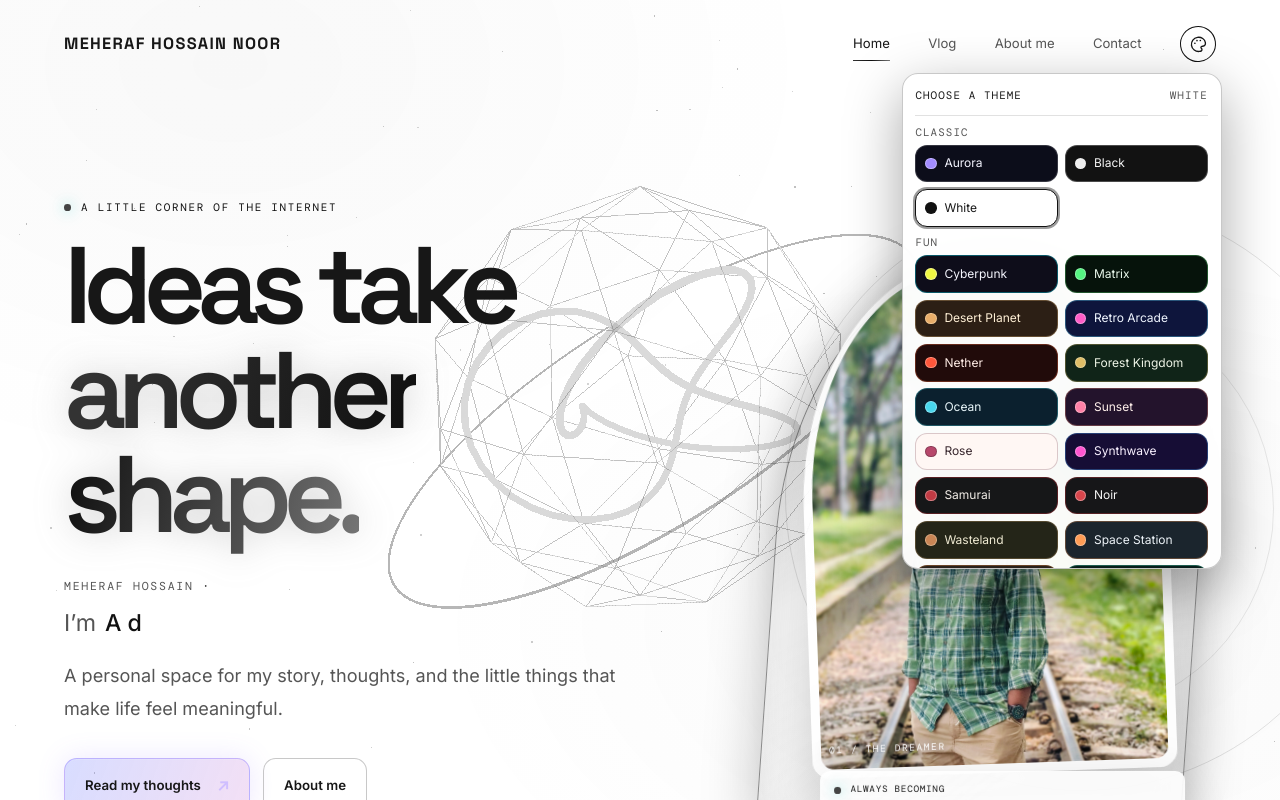
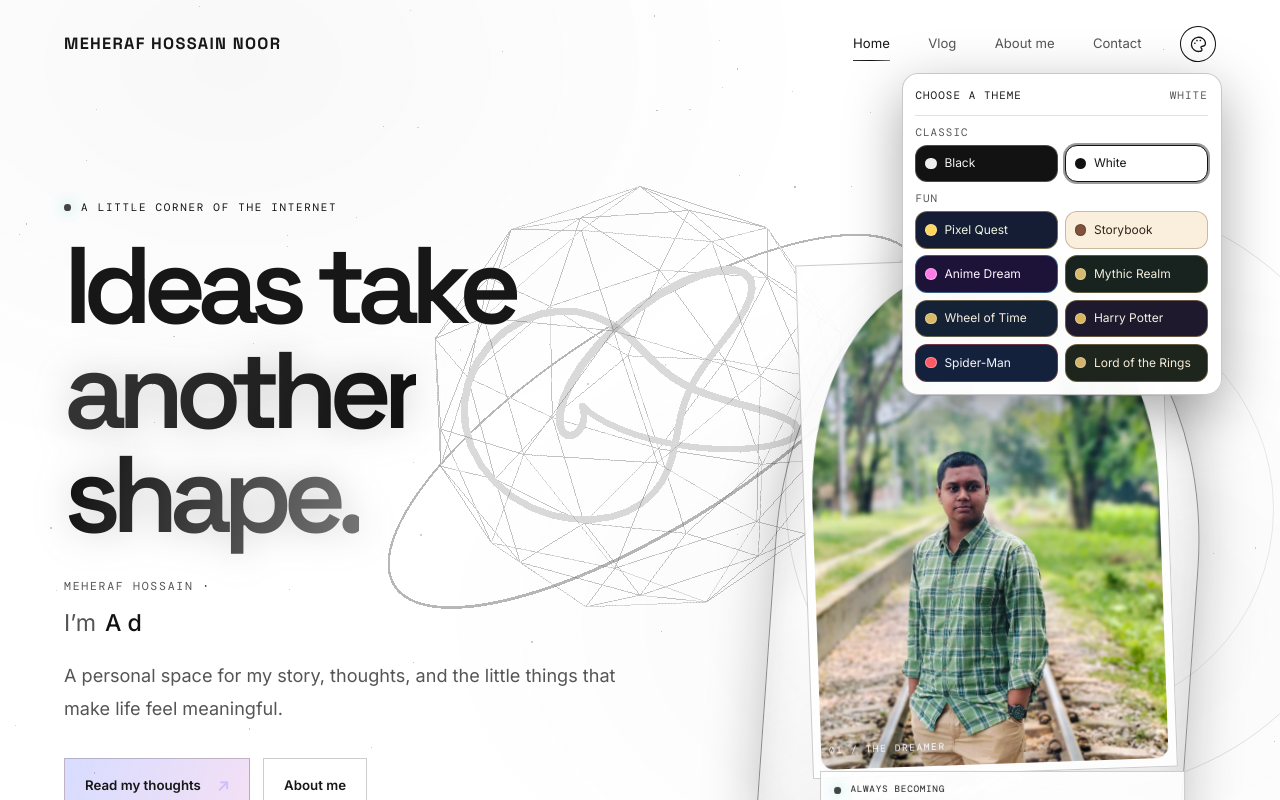
Before and after one commit to MeherafHossainNoor/MHNoor, a React (Vite) app: page / in a window 1280 px wide. Both pictures are taken after a click on the button 1198 px from the left and 43 px from the top of the page. Shown: the top 800 px of the page. Built offline with nearby package versions, Linux system fonts and the light colour scheme.

Commit message:
Refine theme collection

```diff
--- a/public/theme-catalog.js
+++ b/public/theme-catalog.js
@@ -2,7 +2,6 @@ window.siteThemeGroups = [
   {
     name: "Classic",
     themes: [
-      { id: "aurora", name: "Aurora" },
       { id: "black", name: "Black" },
       { id: "white", name: "White" },
     ],
@@ -10,36 +9,14 @@ window.siteThemeGroups = [
   {
     name: "Fun",
     themes: [
-      { id: "cyberpunk", name: "Cyberpunk" },
-      { id: "matrix", name: "Matrix" },
-      { id: "desert-planet", name: "Desert Planet" },
-      { id: "retro-arcade", name: "Retro Arcade" },
-      { id: "nether", name: "Nether" },
-      { id: "forest-kingdom", name: "Forest Kingdom" },
-      { id: "ocean", name: "Ocean" },
-      { id: "sunset", name: "Sunset" },
-      { id: "rose", name: "Rose" },
-      { id: "synthwave", name: "Synthwave" },
-      { id: "samurai", name: "Samurai" },
-      { id: "noir", name: "Noir" },
-      { id: "wasteland", name: "Wasteland" },
-      { id: "space-station", name: "Space Station" },
-      { id: "dungeon", name: "Dungeon" },
-      { id: "abyss", name: "Abyss" },
-      { id: "haunted", name: "Haunted" },
-      { id: "cozy-farm", name: "Cozy Farm" },
-      { id: "vaporwave", name: "Vaporwave" },
-      { id: "lavender", name: "Lavender" },
-      { id: "mint", name: "Mint" },
-      { id: "arctic", name: "Arctic" },
-      { id: "campfire", name: "Campfire" },
-      { id: "golden-hour", name: "Golden Hour" },
-      { id: "coffee", name: "Coffee" },
-      { id: "storm", name: "Storm" },
       { id: "pixel-quest", name: "Pixel Quest" },
       { id: "storybook", name: "Storybook" },
       { id: "anime-dream", name: "Anime Dream" },
       { id: "mythic-realm", name: "Mythic Realm" },
+      { id: "wheel-of-time", name: "Wheel of Time" },
+      { id: "harry-potter", name: "Harry Potter" },
+      { id: "web-slinger", name: "Spider-Man" },
+      { id: "middle-earth", name: "Lord of the Rings" },
     ],
   },
 ];
--- a/public/theme-init.js
+++ b/public/theme-init.js
@@ -8,11 +8,11 @@
     // Storage may be unavailable; use the system preference for this visit.
   }
 
-  let systemTheme = "aurora";
+  let systemTheme = "black";
   try {
     if (window.matchMedia("(prefers-color-scheme: light)").matches) systemTheme = "white";
   } catch {
-    // Older browsers without matchMedia retain the Aurora default.
+    // Older browsers without matchMedia retain the Black default.
   }
   document.documentElement.dataset.theme = validThemes.has(savedTheme) ? savedTheme : systemTheme;
 })();
--- a/src/main.jsx
+++ b/src/main.jsx
@@ -242,7 +242,7 @@ function Header({ page, theme, onThemeChange }) {
           <button
             className="theme-toggle"
             type="button"
-            aria-label={`Choose theme. Current theme: ${themeNames[theme] || "Aurora"}`}
+            aria-label={`Choose theme. Current theme: ${themeNames[theme] || "Black"}`}
             aria-expanded={themeOpen}
             aria-haspopup="dialog"
             onClick={() => setThemeOpen((open) => !open)}
@@ -263,7 +263,7 @@ function Header({ page, theme, onThemeChange }) {
             >
               <div className="theme-popover-heading">
                 <span className="theme-popover-title">Choose a theme</span>
-                <span className="theme-popover-hint" aria-live="polite">{themeNames[hoveredTheme] || themeNames[theme] || "Aurora"}</span>
+                <span className="theme-popover-hint" aria-live="polite">{themeNames[hoveredTheme] || themeNames[theme] || "Black"}</span>
               </div>
               {themeGroups.map((group) => (
                 <section className="theme-group" key={group.name} aria-label={`${group.name} themes`}>
@@ -645,7 +645,7 @@ function App() {
 
   useMotionAndReveal();
 
-  const [theme, setTheme] = useState(() => document.documentElement.dataset.theme || "aurora");
+  const [theme, setTheme] = useState(() => document.documentElement.dataset.theme || "black");
 
   const changeTheme = (nextTheme) => {
     document.documentElement.dataset.theme = nextTheme;
--- a/src/styles.css
+++ b/src/styles.css
@@ -1,4 +1,4 @@
-:is(:root, .theme-swatch[data-theme-id="aurora"]) {
+:root {
   color-scheme: dark;
   font-family: "Inter", sans-serif;
   --night: #070711;
@@ -283,6 +283,34 @@
   --scene-wire: #d6b96e; --scene-knot: #8ed6c0; --scene-orbit: #c47b72; --scene-particle-a: #d6b96e; --scene-particle-b: #89c5b2;
   --swatch-background: #141a1a; --swatch-accent: #d6b96e;
 }
+:is(html[data-theme="wheel-of-time"], .theme-swatch[data-theme-id="wheel-of-time"]) {
+  --night: #101b2c; --panel: rgb(25 40 60 / 88%); --panel-solid: #19283c; --line: rgb(225 206 156 / 18%); --line-bright: rgb(229 197 119 / 38%);
+  --white: #f4efdf; --muted: #c6c2b5; --blue: #a7c7d6; --violet: #d8b968; --pink: #c78d88; --cyan: #8cc4c1;
+  --ambient: radial-gradient(ellipse at 50% 50%, transparent 0 24%, rgb(216 185 104 / 9%) 25% 26%, transparent 27% 36%, rgb(167 199 214 / 8%) 37% 38%, transparent 39%), linear-gradient(145deg, #101b2c, #1d2b3b 60%, #282333);
+  --scene-wire: #d8b968; --scene-knot: #8cc4c1; --scene-orbit: #c78d88; --scene-particle-a: #d8b968; --scene-particle-b: #a7c7d6;
+  --swatch-background: #101b2c; --swatch-accent: #d8b968;
+}
+:is(html[data-theme="harry-potter"], .theme-swatch[data-theme-id="harry-potter"]) {
+  --night: #171323; --panel: rgb(37 31 54 / 88%); --panel-solid: #251f36; --line: rgb(222 197 143 / 18%); --line-bright: rgb(223 187 104 / 38%);
+  --white: #f5f0e5; --muted: #c9c2d1; --blue: #9eb7d5; --violet: #d8b45f; --pink: #c47b72; --cyan: #83bca7;
+  --ambient: radial-gradient(circle at 19% 17%, rgb(255 240 187 / 48%) 0 1px, transparent 2px), radial-gradient(circle at 68% 34%, rgb(255 240 187 / 34%) 0 1px, transparent 2px), radial-gradient(circle at 86% 75%, rgb(255 240 187 / 42%) 0 1px, transparent 2px), radial-gradient(ellipse at 50% 110%, rgb(140 105 189 / 18%), transparent 56%), linear-gradient(145deg, #171323, #211d36 56%, #171a2b);
+  --scene-wire: #d8b45f; --scene-knot: #9eb7d5; --scene-orbit: #83bca7; --scene-particle-a: #d8b45f; --scene-particle-b: #c4a4e8;
+  --swatch-background: #171323; --swatch-accent: #d8b45f;
+}
+:is(html[data-theme="web-slinger"], .theme-swatch[data-theme-id="web-slinger"]) {
+  --night: #101b32; --panel: rgb(21 38 68 / 88%); --panel-solid: #152644; --line: rgb(87 170 255 / 19%); --line-bright: rgb(255 83 91 / 40%);
+  --white: #f5f7ff; --muted: #c2cce0; --blue: #53a9ff; --violet: #ff5965; --pink: #ff5965; --cyan: #75d8ff;
+  --ambient: repeating-conic-gradient(from 8deg at 50% 45%, transparent 0deg 14deg, rgb(105 162 224 / 7%) 14.5deg 15deg, transparent 15.5deg 30deg), radial-gradient(ellipse at 50% 45%, transparent 0 18%, rgb(105 162 224 / 8%) 18.3% 18.8%, transparent 19.2% 34%, rgb(105 162 224 / 7%) 34.3% 34.8%, transparent 35.2%), linear-gradient(145deg, #101b32, #182845 58%, #321c35);
+  --scene-wire: #53a9ff; --scene-knot: #75d8ff; --scene-orbit: #ff5965; --scene-particle-a: #ff5965; --scene-particle-b: #53a9ff;
+  --swatch-background: #101b32; --swatch-accent: #ff5965;
+}
+:is(html[data-theme="middle-earth"], .theme-swatch[data-theme-id="middle-earth"]) {
+  --night: #171b16; --panel: rgb(36 46 34 / 88%); --panel-solid: #242e22; --line: rgb(224 202 143 / 17%); --line-bright: rgb(207 177 105 / 38%);
+  --white: #f2ecd9; --muted: #c2bda9; --blue: #94ada0; --violet: #d2b46e; --pink: #bd8271; --cyan: #8ab7a6;
+  --ambient: radial-gradient(ellipse at 70% 18%, rgb(206 174 97 / 13%), transparent 42%), radial-gradient(ellipse at 18% 76%, rgb(87 133 89 / 16%), transparent 45%), linear-gradient(140deg, #171b16, #233026 62%, #2b261c);
+  --scene-wire: #d2b46e; --scene-knot: #8ab7a6; --scene-orbit: #bd8271; --scene-particle-a: #d2b46e; --scene-particle-b: #94ada0;
+  --swatch-background: #171b16; --swatch-accent: #d2b46e;
+}
 
 * {
   box-sizing: border-box;
@@ -1078,6 +1106,83 @@ html[data-theme="mythic-realm"] .portrait-frame {
   border-color: color-mix(in srgb, var(--violet) 35%, transparent);
 }
 
+html[data-theme="black"] .glass-panel,
+html[data-theme="black"] .portrait-frame,
+html[data-theme="black"] .button-link {
+  border-radius: 0.15rem;
+  border-color: rgb(255 255 255 / 30%);
+  box-shadow: 0 0 0 1px rgb(255 255 255 / 7%);
+}
+
+html[data-theme="white"] .glass-panel,
+html[data-theme="white"] .portrait-frame,
+html[data-theme="white"] .button-link {
+  border-radius: 0;
+  border-color: rgb(0 0 0 / 20%);
+  box-shadow: none;
+}
+
+html[data-theme="wheel-of-time"] .hero::before {
+  position: absolute;
+  z-index: 0;
+  top: 13%;
+  right: 13%;
+  width: min(42vw, 30rem);
+  aspect-ratio: 1;
+  border: 1px solid color-mix(in srgb, var(--violet) 45%, transparent);
+  border-radius: 50%;
+  background: repeating-conic-gradient(from 0deg, transparent 0deg 14deg, color-mix(in srgb, var(--violet) 40%, transparent) 14.2deg 14.7deg, transparent 15deg 30deg);
+  -webkit-mask: radial-gradient(circle, transparent 0 46%, #000 47% 48%, transparent 49% 56%, #000 57% 58%, transparent 59%);
+  mask: radial-gradient(circle, transparent 0 46%, #000 47% 48%, transparent 49% 56%, #000 57% 58%, transparent 59%);
+  content: "";
+  animation: wheel-turn 100s linear infinite;
+  pointer-events: none;
+}
+
+@keyframes wheel-turn {
+  to { transform: rotate(360deg); }
+}
+
+html[data-theme="harry-potter"] .hero-name::before {
+  color: var(--violet);
+  content: "✦  ";
+  text-shadow: 0 0 12px color-mix(in srgb, var(--violet) 70%, transparent);
+}
+
+html[data-theme="harry-potter"] .hero h1 .gradient-text {
+  filter: drop-shadow(0 0 16px color-mix(in srgb, var(--violet) 34%, transparent));
+}
+
+html[data-theme="web-slinger"] .hero::before {
+  position: absolute;
+  z-index: 0;
+  top: 12%;
+  right: 12%;
+  width: min(44vw, 32rem);
+  aspect-ratio: 1;
+  border: 1px solid color-mix(in srgb, var(--blue) 36%, transparent);
+  border-radius: 50%;
+  background: repeating-conic-gradient(transparent 0deg 14.5deg, color-mix(in srgb, var(--blue) 34%, transparent) 14.8deg 15.2deg, transparent 15.5deg 30deg);
+  -webkit-mask: radial-gradient(circle, transparent 0 18%, #000 18.5% 19%, transparent 19.5% 34%, #000 34.5% 35%, transparent 35.5% 49%, #000 49.5% 50%, transparent 50.5%);
+  mask: radial-gradient(circle, transparent 0 18%, #000 18.5% 19%, transparent 19.5% 34%, #000 34.5% 35%, transparent 35.5% 49%, #000 49.5% 50%, transparent 50.5%);
+  content: "";
+  pointer-events: none;
+}
+
+html[data-theme="web-slinger"] .portrait-frame {
+  border: 2px solid var(--violet);
+  box-shadow: 0 0 32px color-mix(in srgb, var(--violet) 30%, transparent);
+}
+
+html[data-theme="middle-earth"] .portrait-ring {
+  inset: 18% -15% 20%;
+  border: 2px solid color-mix(in srgb, var(--violet) 76%, transparent);
+  border-radius: 50%;
+  background: none;
+  box-shadow: 0 0 30px color-mix(in srgb, var(--violet) 28%, transparent), inset 0 0 12px color-mix(in srgb, var(--violet) 16%, transparent);
+  transform: rotate(-24deg);
+}
+
 .hero-orbit {
   position: absolute;
   z-index: 0;
```
